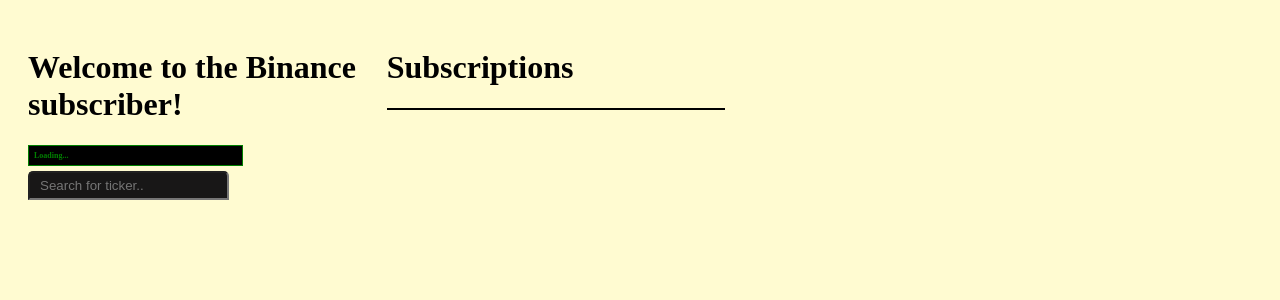
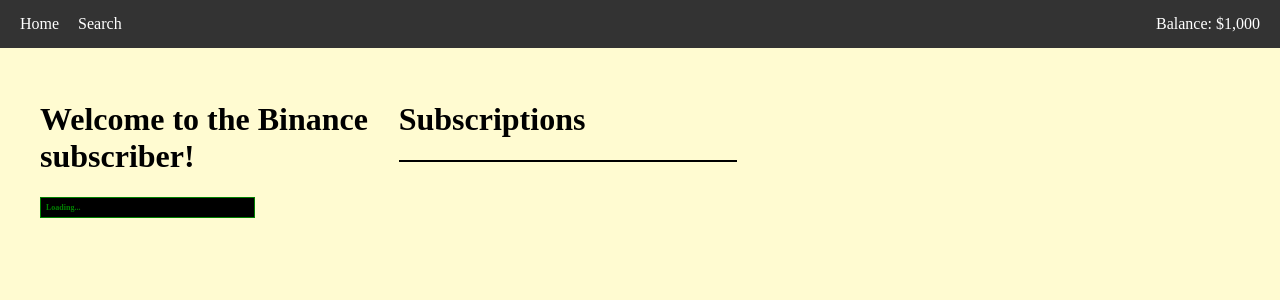
Before and after one commit to MysticalStorm/PyTrading, a Python web app: template web/templates/home.html in a window 1280 px wide. Shown: the top 300 px of the page. Run offline with Jinja, Linux system fonts and the light colour scheme; the template is opened without the code that fills it, so the values that code supplies are empty; some libraries are stand-ins or nearby versions.

Commit message:
Add menu. Refactore JS. Refactore html use. Update css. Upadte feature arch

```diff
--- a/trading/adapter.py
+++ b/trading/adapter.py
@@ -50,6 +50,7 @@
         return list(self.subscriptions.keys())
 
     async def subscribe(self, ticker):
+        await self.platform.tokens
         task = asyncio.create_task(self.platform.subscribe(ticker=ticker))
         self.subscriptions[ticker] = task
 
--- a/web/routes/home.py
+++ b/web/routes/home.py
@@ -1,5 +1,5 @@
 from .core import Route
-from quart import Quart, render_template, request, stream_with_context, make_response, send_from_directory
+from quart import Quart, render_template, request, stream_with_context, make_response, send_from_directory, redirect, url_for
 import hashlib
 import os
 from trading.adapter import TradingManager
@@ -57,6 +57,10 @@
 
             return await render_template('details.html', css_hash=css_hash, js_hash=js_hash)
 
+        @self.app.route('/home', methods=['GET'])
+        async def about():
+            return redirect(url_for('home'))
+
         # Route to serve JavaScript files
         @self.app.route('/static/js/<path:filename>')
         async def serve_js(filename):
--- a/web/static/css/main.css
+++ b/web/static/css/main.css
@@ -9,11 +9,45 @@
     flex-direction: row;
 }
 
+body, html {
+    margin: 0;
+    padding: 0;
+    width: 100%;
+}
+
+header {
+    display: flex;
+    justify-content: space-between;
+    align-items: center;
+    background-color: #333;
+    color: white;
+    padding: 5px 20px;
+    position: fixed; /* This keeps the header at the top */
+    top: 0; /* Aligns the header at the top */
+    left: 0; /* Aligns the header to the left */
+    width: 100%; /* Makes the header extend full width */
+    box-sizing: border-box; /* Ensures padding doesn't add to the total width */
+    z-index: 1000; /* Ensures the header is above other content */
+}
+
+header .menu a, header .menu p, header .menu .search-container {
+    color: white;
+    text-decoration: none;
+    margin-right: 15px;
+    margin-top: 5px;
+    margin-bottom: 5px;
+    cursor: pointer; /* Makes the cursor change to the pointer hand, indicating clickability */
+    display: inline-block; /* Aligns items in a row and allows setting dimensions */
+}
+
 .container {
     display: flex;
     flex-direction: column;
     position: relative;
     z-index: 0;
+    padding-top: 60px; /* Adds space at the top so content isn't hidden behind the fixed header */
+    padding-left: 20px; /* Adds some spacing from the left */
+    padding-right: 20px; /* Adds some spacing from the right */
 }
 
 .left {
@@ -39,7 +73,7 @@
     padding: 10px; /* Add padding for better spacing */
 }
 
-#search-container {
+.search-container {
     position: relative;
     max-width: 100%; /* Adjust the maximum width as needed */
     margin: 0 auto; /* Center the search container horizontally */
--- /dev/null
+++ b/web/templates/base.html
@@ -0,0 +1,35 @@
+<!DOCTYPE html>
+<html lang="EN">
+<head>
+    <script src="https://cdnjs.cloudflare.com/ajax/libs/jquery/3.7.0/jquery.min.js"></script>
+    <script src="https://cdnjs.cloudflare.com/ajax/libs/rxjs/7.8.1/rxjs.umd.min.js"></script>
+    <link rel="stylesheet" type="text/css" href="{{ url_for('static', filename='css/main.css') }}?v={{ css_hash }}">
+    <script type="module" src="{{ url_for('serve_js', filename='buttons.js') }}?v={{ js_hash }}"></script>
+    <script type="module" src="{{ url_for('serve_js', filename='main.js') }}?v={{ js_hash }}"></script>
+    <title>Trading</title>
+</head>
+<body>
+    <header>
+        <nav class="menu">
+            <a href="{{ url_for('home') }}">Home</a>
+
+            <div class="search-container">
+                <p id="search-trigger">Search</p>
+                <div id="search-results" style="display: none;"></div>
+            </div>
+        </nav>
+        <div class="account-balance">
+            Balance: $1,000
+        </div>
+    </header>
+    <div class="container">
+        {% block content %}
+        <!-- Unique Page Content Goes Here -->
+        {% endblock %}
+    </div>
+
+    <!-- Global scripts -->
+    <script src="https://cdnjs.cloudflare.com/ajax/libs/jquery/3.7.0/jquery.min.js"></script>
+    <script src="https://cdnjs.cloudflare.com/ajax/libs/rxjs/7.8.1/rxjs.umd.min.js"></script>
+</body>
+</html>
--- a/web/templates/home.html
+++ b/web/templates/home.html
@@ -1,26 +1,10 @@
-<!DOCTYPE html>
-<html lang="EN">
-<head>
-    <script src="https://cdnjs.cloudflare.com/ajax/libs/jquery/3.7.0/jquery.min.js"></script>
-    <script src="https://cdnjs.cloudflare.com/ajax/libs/rxjs/7.8.1/rxjs.umd.min.js"></script>
-    <link rel="stylesheet" type="text/css" href="{{ url_for('static', filename='css/main.css') }}?v={{ css_hash }}">
-    <script type="module" src="{{ url_for('serve_js', filename='buttons.js') }}?v={{ js_hash  }}"></script>
-    <script type="module" src="{{ url_for('serve_js', filename='main.js') }}?v={{ js_hash  }}"></script>
-    <title>Trading</title>
-</head>
-<body>
-    <div class="container">
+{% extends 'base.html' %}
+
+{% block content %}
     <div class="top">
         <div class="left">
             <h1>Welcome to the Binance subscriber!</h1>
             <h1 id="number" class="number-style">Loading...</h1>
-                <div id="search-container">
-                    <label for="search-box"></label>
-                    <div class="search-input-container">
-                        <input id="search-box" type="text" placeholder="Search for ticker..">
-                    </div>
-                    <div id="search-results"></div>
-                </div>
         </div>
         <div class="right">
             <h1>Subscriptions</h1>
@@ -30,6 +14,4 @@
     <div class="bottom">
         <div id="details"></div>
     </div>
-    </div>
-</body>
-</html>
+{% endblock %}
```
Also changed, not shown: trading/binance/core.py (+4 -6 lines), trading/binance/models/exchange_info.py (added, +63 -0 lines), web/static/js/main.js (+101 -52 lines), web/templates/details.html (+12 -18 lines), web/static/js/menu.js (added). Lines whose indentation alone changed are shown as unchanged.
